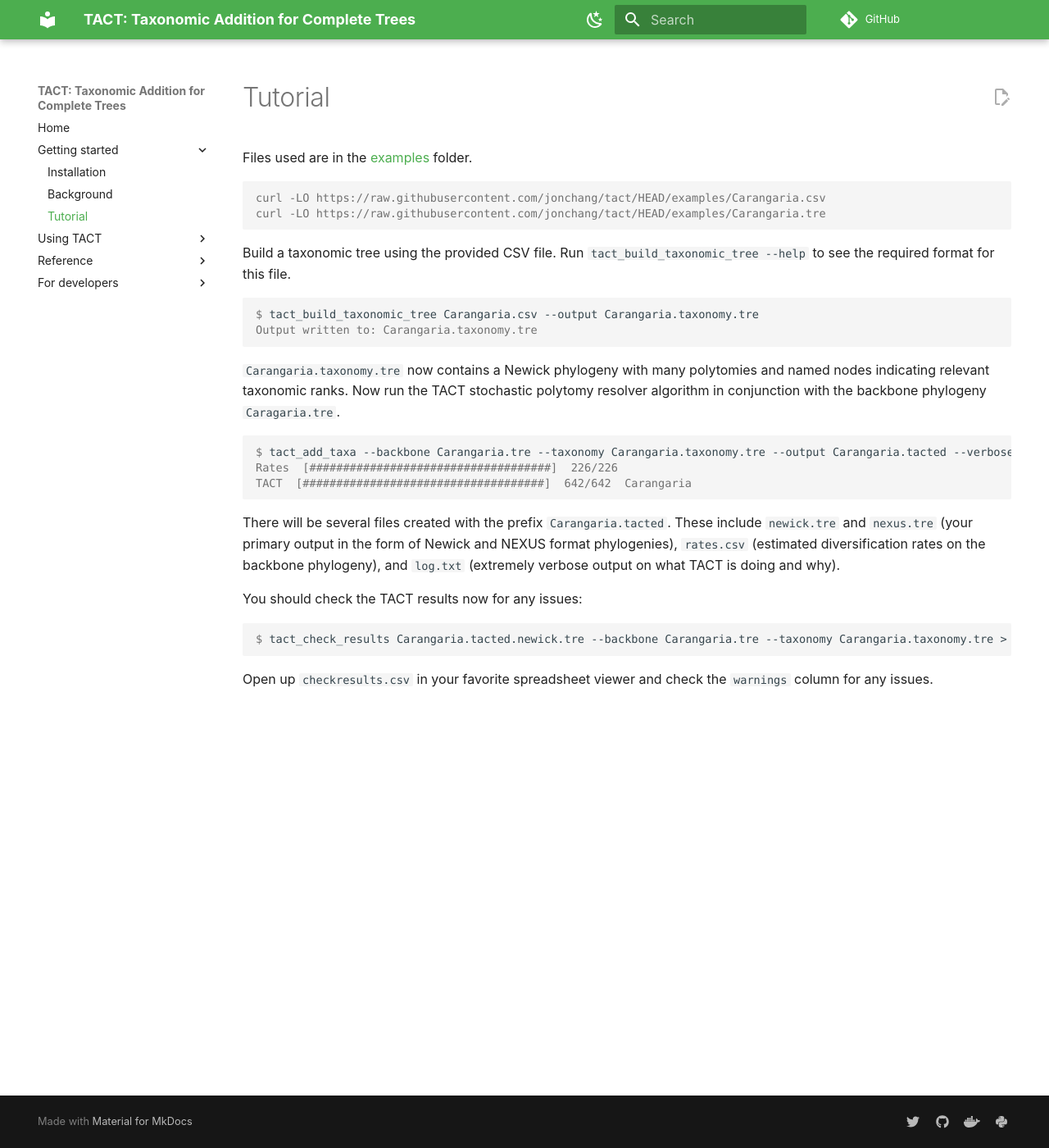
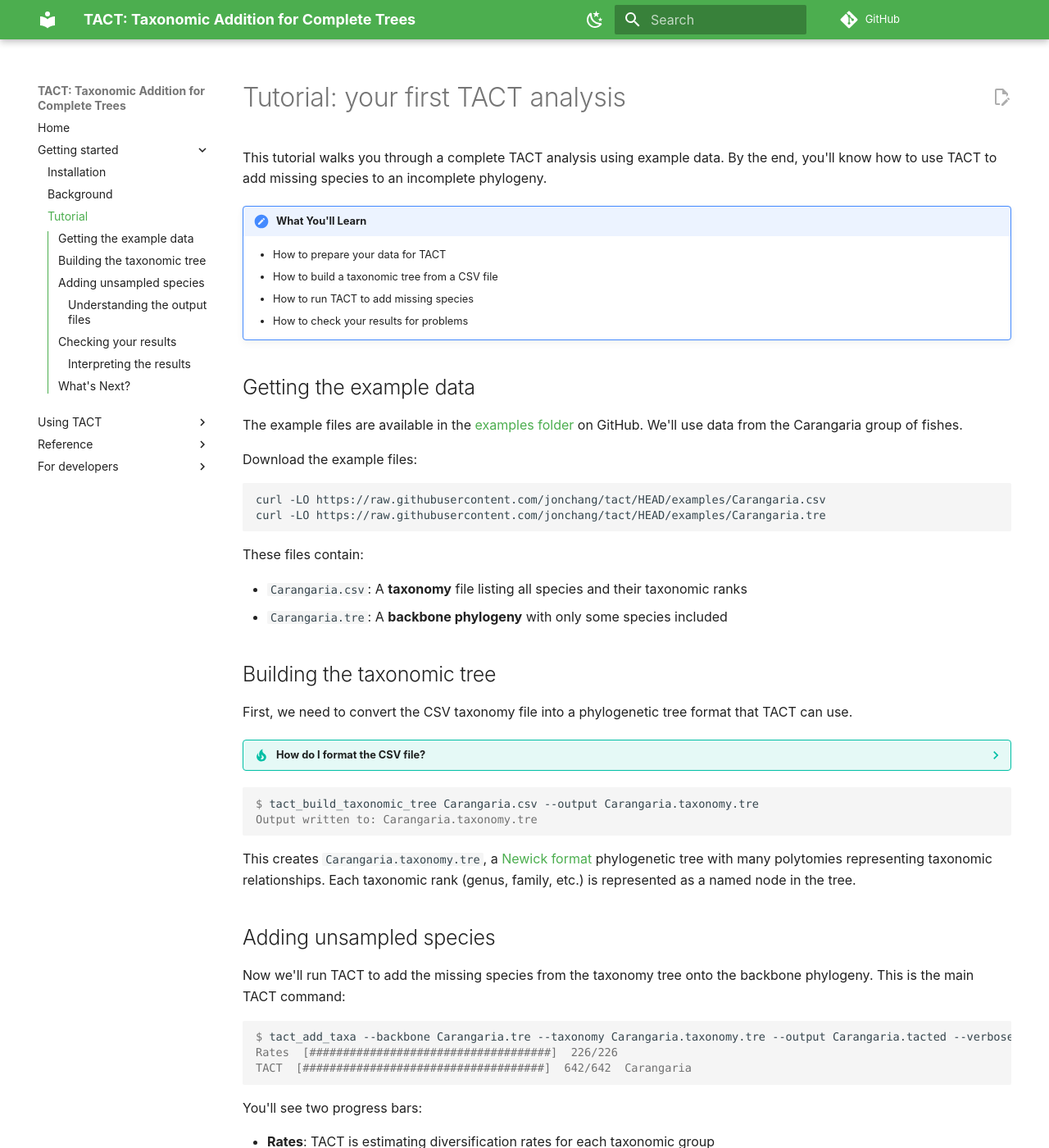
Before and after one commit to jonchang/tact, an MkDocs documentation site: the page built from docs/tutorial.md, in a window 1280 px wide and 1400 px high. Shown: the whole window at 82% size. Built offline with MkDocs 1.6.1 and Material for MkDocs 9.7.7, drawn with Linux system fonts in a browser that asks for light colours; comment, search, counter and statistics services are not loaded; some of the changed text lies outside the part shown.

Commit message:
Update tutorial

````diff
--- a/docs/tutorial.md
+++ b/docs/tutorial.md
@@ -1,18 +1,55 @@
-Files used are in the [examples](https://github.com/jonchang/tact/tree/HEAD/examples) folder.
+# Tutorial: your first TACT analysis
 
-```console
+This tutorial walks you through a complete TACT analysis using example data. By the end, you'll know how to use TACT to add missing species to an incomplete phylogeny.
+
+!!! note "What You'll Learn"
+    - How to prepare your data for TACT
+    - How to build a taxonomic tree from a CSV file
+    - How to run TACT to add missing species
+    - How to check your results for problems
+
+## Getting the example data
+
+The example files are available in the [examples folder](https://github.com/jonchang/tact/tree/HEAD/examples) on GitHub. We'll use data from the Carangaria group of fishes.
+
+Download the example files:
+
+```bash
 curl -LO https://raw.githubusercontent.com/jonchang/tact/HEAD/examples/Carangaria.csv
 curl -LO https://raw.githubusercontent.com/jonchang/tact/HEAD/examples/Carangaria.tre
 ```
 
-Build a taxonomic tree using the provided CSV file. Run `tact_build_taxonomic_tree --help` to see the required format for this file.
+These files contain:
+
+- `Carangaria.csv`: A **taxonomy** file listing all species and their taxonomic ranks
+- `Carangaria.tre`: A **backbone phylogeny** with only some species included
+
+## Building the taxonomic tree
+
+First, we need to convert the CSV taxonomy file into a phylogenetic tree format that TACT can use.
+
+??? tip "How do I format the CSV file?"
+    Run `tact_build_taxonomic_tree --help` to see the required format for the CSV file, or read the [command reference](commands.md) for more details. The `Carangaria.csv` shows what the format could look like:
+
+    | series     | order         | suborder               | family     | genus   | genus.species       |
+    |------------|---------------|------------------------|------------|---------|---------------------|
+    | Carangaria | Carangiformes | Carangiformes suborder | Carangidae | Alectis | Alectis alexandrina |
+    | Carangaria | Carangiformes | Carangiformes suborder | Carangidae | Alectis | Alectis ciliaris    |
+    | Carangaria | Carangiformes | Carangiformes suborder | Carangidae | Alepes  | Alepes apercna      |
+    | Carangaria | Carangiformes | Carangiformes suborder | Carangidae | Alepes  | Alepes djedaba      |
+    | Carangaria | Carangiformes | Carangiformes suborder | Carangidae | Atropus | Atropus atropos     |
+
 
 ```console
 $ tact_build_taxonomic_tree Carangaria.csv --output Carangaria.taxonomy.tre
 Output written to: Carangaria.taxonomy.tre
 ```
 
-`Carangaria.taxonomy.tre` now contains a Newick phylogeny with many polytomies and named nodes indicating relevant taxonomic ranks. Now run the TACT stochastic polytomy resolver algorithm in conjunction with the backbone phylogeny `Caragaria.tre`.
+This creates `Carangaria.taxonomy.tre`, a [Newick format](https://en.wikipedia.org/wiki/Newick_format) phylogenetic tree with many polytomies representing taxonomic relationships. Each taxonomic rank (genus, family, etc.) is represented as a named node in the tree.
+
+## Adding unsampled species
+
+Now we'll run TACT to add the missing species from the taxonomy tree onto the backbone phylogeny. This is the main TACT command:
 
 ```console
 $ tact_add_taxa --backbone Carangaria.tre --taxonomy Carangaria.taxonomy.tre --output Carangaria.tacted --verbose --verbose
@@ -20,12 +57,51 @@ Rates  [####################################]  226/226
 TACT  [####################################]  642/642  Carangaria
 ```
 
-There will be several files created with the prefix `Carangaria.tacted`. These include `newick.tre` and `nexus.tre` (your primary output in the form of Newick and NEXUS format phylogenies), `rates.csv` (estimated diversification rates on the backbone phylogeny), and `log.txt` (extremely verbose output on what TACT is doing and why).
+You'll see two progress bars:
 
-You should check the TACT results now for any issues:
+- **Rates**: TACT is estimating diversification rates for each taxonomic group
+- **TACT**: TACT is adding unsampled species to the tree
+
+### Understanding the output files
+
+TACT creates several files with the prefix `Carangaria.tacted` (the argument we passed to `--output`):
+
+- **`Carangaria.tacted.newick.tre`** and **`Carangaria.tacted.nexus.tre`**: Your complete phylogenies in Newick and NEXUS formats. These are your main results—complete, binary trees ready for downstream analysis.
+- **`Carangaria.tacted.rates.csv`**: Estimated diversification rates (birth and death rates) for each taxonomic group. This shows what rates TACT used when placing species.
+- **`Carangaria.tacted.log.txt`**: Detailed log file with verbose output about what TACT is doing and why. Useful for troubleshooting if something goes wrong.
+
+## Checking your results
+
+You should always check your TACT results for any issues:
 
 ```console
 $ tact_check_results Carangaria.tacted.newick.tre --backbone Carangaria.tre --taxonomy Carangaria.taxonomy.tre > checkresults.csv
 ```
 
-Open up `checkresults.csv` in your favorite spreadsheet viewer and check the `warnings` column for any issues.
+This command validates your results by checking for consistency between:
+
+- The simulated (complete) tree you just created
+- The original backbone tree
+- The taxonomy tree
+
+### Interpreting the results
+
+Open `checkresults.csv` in a spreadsheet program (Excel, Google Sheets, etc.) and look at the **`warnings`** column. This column will be empty for taxonomic groups that passed all checks. If you see warnings, they might indicate:
+
+- Monophyly issues (groups that should be together but aren't)
+- Mismatches between expected and observed species counts
+- Other potential problems
+
+For more details on interpreting results and troubleshooting issues, see the [Troubleshooting Guide](troubleshooting.md).
+
+## What's Next?
+
+Now that you've completed your first TACT analysis, you can:
+
+- **Use your complete tree**: The `.newick.tre` or `.nexus.tre` files can be used in downstream analyses (like BAMM for detecting diversification rate shifts)
+- **Learn more**: Read the [Background](background.md) to understand how TACT works and when to use it
+- **Explore commands**: Check the [Command Reference](commands.md) for detailed documentation and advanced options
+- **Troubleshoot**: If you encountered issues, see the [Troubleshooting Guide](troubleshooting.md)
+
+!!! warning "Important Limitation"
+    **Do not use TACT-generated trees for trait evolution analyses.** TACT is designed for diversification rate studies, not trait evolution. See the [Background](background.md#important-limitations) for details.
````
